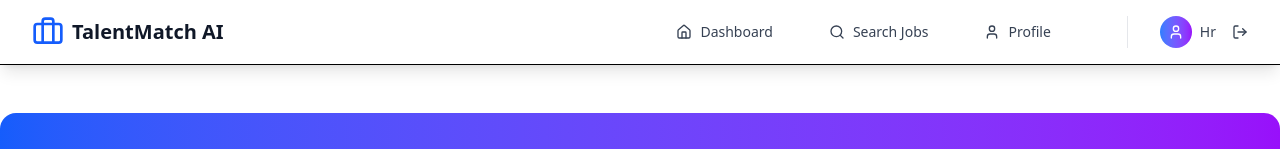
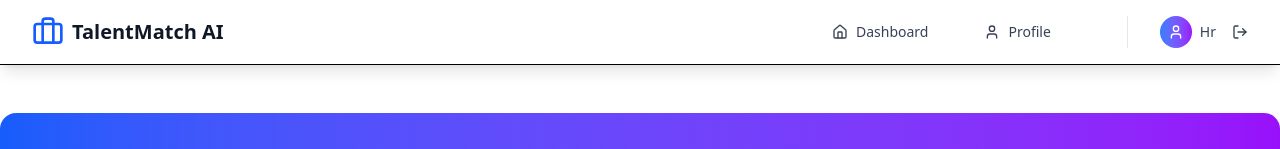
Before and after one commit to jointhedragons/C4-MVP-Projects, a React (Vite) app in the folder marvel/src/frontend/: page /hr-dashboard in a window 1280 px wide. Shown: the top 149 px of the page. Built offline with nearby package versions, Linux system fonts and the light colour scheme.

Commit message:
delete search from routes and navbar

```diff
--- a/marvel/src/frontend/src/App.jsx
+++ b/marvel/src/frontend/src/App.jsx
@@ -6,7 +6,6 @@ import Signup from "./pages/Signup";
 import HRDashboard from "./pages/HRDashboard";
 import TalentDashboard from "./pages/TalentDashboard";
 import Profile from "./pages/Profile";
-import SearchJob from "./pages/SearchJob";
 
 import PostJob from "./pages/PostJob";
 import NotFound from "./pages/NotFound";
@@ -27,7 +26,6 @@ function App() {
               <Route path="hr-dashboard" element={<HRDashboard />} />
               <Route path="talent-dashboard" element={<TalentDashboard />} />
               <Route path="profile" element={<Profile />} />
-              <Route path="search-jobs" element={<SearchJob />} />
               <Route path="post-job" element={<PostJob />} />
               <Route path="post-job/:id" element={<PostJob />} />
             </Route>
--- a/marvel/src/frontend/src/components/Navigation.jsx
+++ b/marvel/src/frontend/src/components/Navigation.jsx
@@ -1,5 +1,4 @@
-import React from "react";
-import { User, Briefcase, LogOut, Home, Search, Plus } from "lucide-react";
+import { User, Briefcase, LogOut, Home, Plus } from "lucide-react";
 import { useSelector } from "react-redux";
 import { NavLink, useNavigate } from "react-router";
 
@@ -32,17 +31,10 @@ export const Navigation = () => {
             icon: Home,
             route: "/talent-dashboard",
           },
-          {
-            id: "search-jobs",
-            label: "Search Jobs",
-            icon: Search,
-            route: "/search-jobs",
-          },
           { id: "profile", label: "Profile", icon: User, route: "/profile" },
         ];
 
   const handleLogOut = () => {
-    // localStorage.clear();
     navigate("/");
   };
 
```
